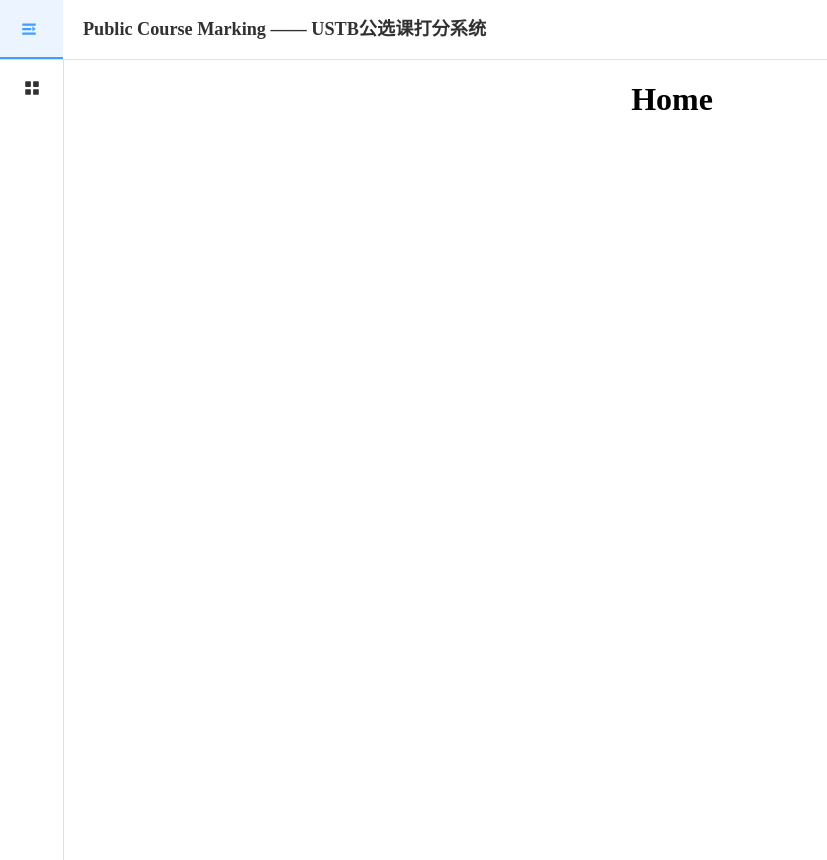
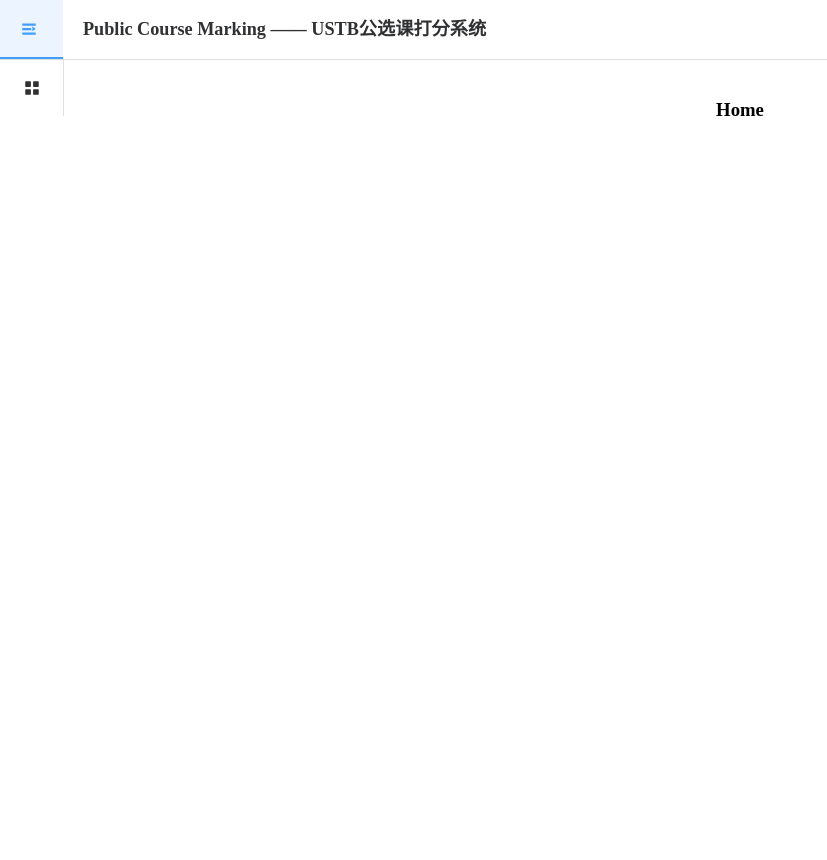
Before and after one commit to CakeAL/course_marking, a Vue app in the folder cm_frontend/: page / in a window 1280 px wide. Shown: the whole page, without its empty margins (0-827 px from the left). After the commit the page ends 800 px from the top, so only its background shows below. Built offline with nearby package versions, Linux system fonts and the light colour scheme.

Commit message:
change APP.vue

```diff
--- a/cm_frontend/src/App.vue
+++ b/cm_frontend/src/App.vue
@@ -47,6 +47,9 @@ const changeIcon = () => {
   <a href="#/userlogin">User Login</a><br />
   <a href="#/userpage">User Page</a><br />
   -->
+  <div class="common-layout">
+    <el-container>
+      <el-header style="padding: 0">
         <el-menu
           :default-active="activeIndex"
           class="el-menu"
@@ -54,14 +57,12 @@ const changeIcon = () => {
           @select="handleSelect"
         >
           <el-menu-item index="0" @click="changeIcon" class="el-menu-icon">
-      <transition name="fade">
             <div v-if="icon === '1'">
               <el-icon><Expand /></el-icon>
             </div>
             <div v-else>
               <el-icon><Fold /></el-icon>
             </div>
-      </transition>
           </el-menu-item>
           <el-menu-item index="1">
             <a href="#/" class="menu-title">
@@ -69,16 +70,25 @@ const changeIcon = () => {
             </a>
           </el-menu-item>
         </el-menu>
-  <div class="menu-component-container">
+      </el-header>
+      <el-container>
+        <el-aside width="200px">
           <el-menu class="el-menu-vertical" :collapse="isCollapse">
+            <a href="#/">
             <el-menu-item index="1">
               <el-icon><IconMenu /></el-icon>
-        <template #title><a href="#/">主页</a></template>
-      </el-menu-item>
+              <template #title>主页</template>
+            </el-menu-item></a>
           </el-menu>
+        </el-aside>
+        <el-main>
+          <component :is="currentView" class="show-content" />
+        </el-main>
+      </el-container>
+    </el-container>
+  </div>
 
-    <component :is="currentView" class="show-content" />
-  </div>
+
 </template>
 
 <style scoped>
@@ -86,14 +96,6 @@ const changeIcon = () => {
   font-size: 1.3em;
   font-weight: bold;
   text-decoration: none;
-}
-
-.el-menu-vertical {
-  /* position: fixed; */
-  top: 0;
-  left: 0;
-  height: 100vh;
-  flex: 0 0 auto;
 }
 
 .el-menu-vertical:not(.el-menu--collapse) {
@@ -112,8 +114,4 @@ const changeIcon = () => {
   display: flex;
 }
 
-.menu-component-container {
-  display: flex;
-  align-items: flex-start;
-}
 </style>
--- a/cm_frontend/src/Home.vue
+++ b/cm_frontend/src/Home.vue
@@ -3,7 +3,7 @@
 </script>
 
 <template>
-    <h1>Home</h1>
+  <h1>Home</h1>
 </template>
 
 <style scoped>
--- a/cm_frontend/src/style.css
+++ b/cm_frontend/src/style.css
@@ -82,3 +82,7 @@ body {
   margin: 0;
   display: block;
 }
+
+a {
+  text-decoration: none;
+}
--- a/cm_frontend/vite.config.js
+++ b/cm_frontend/vite.config.js
@@ -21,6 +21,11 @@ export default defineConfig({
   server: {
     host: "127.0.0.1",
     port: 8080,
-    open: true,
+    proxy: {
+      '/api': {
+        target: "http://127.0.0.1:8081",
+        changeOrigin: true,
+      }
+    }
   },
 });
```
Lines whose indentation alone changed are shown as unchanged.
